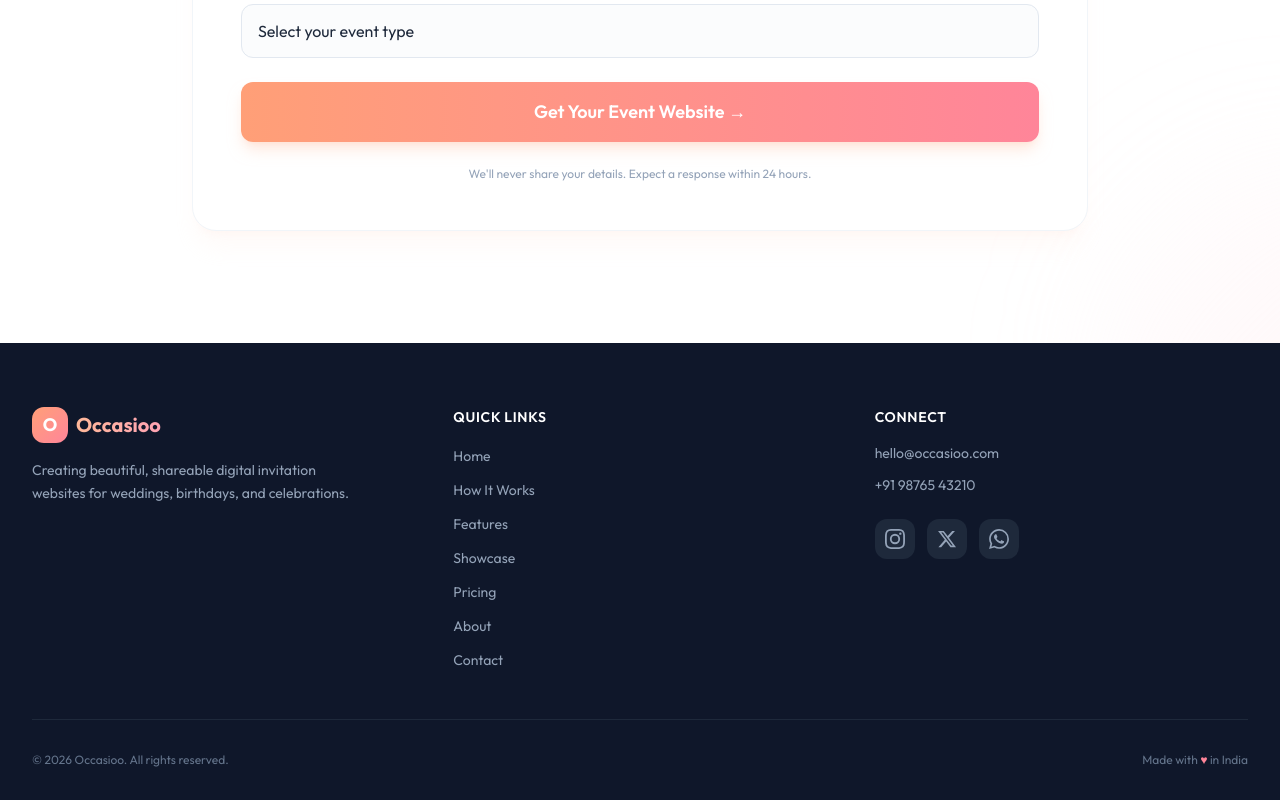
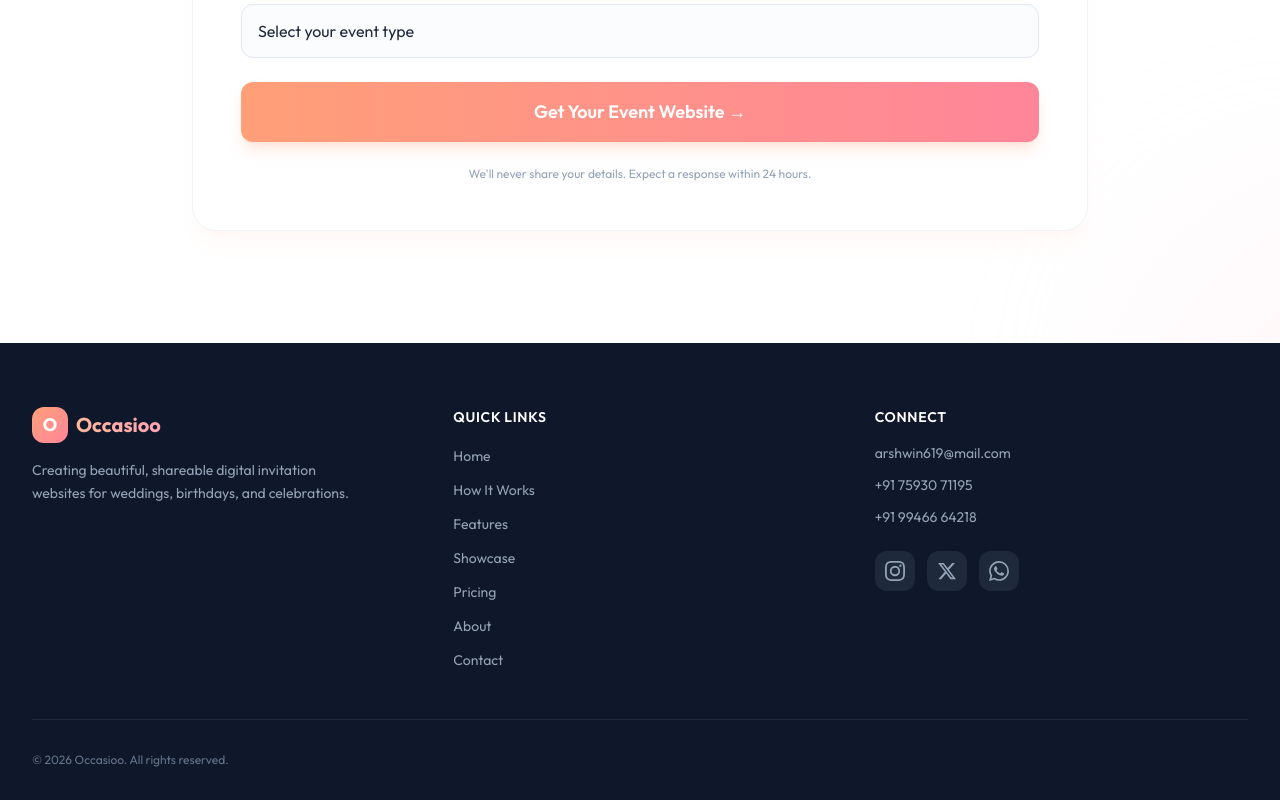
Before and after one commit to Arshwinsajeevan/startup, a Next.js app: page / in a window 1280 px wide. Shown: the part 6952-7752 px from the top of the page. Built offline with nearby package versions, Linux system fonts and the light colour scheme; a web font is replaced by a local one.

Commit message:
updated contacts and footer

```diff
--- a/app/components/Footer.jsx
+++ b/app/components/Footer.jsx
@@ -80,8 +80,9 @@ export default function Footer() {
           <div>
             <h4 className="text-sm font-semibold text-white uppercase tracking-wider mb-4">Connect</h4>
             <div className="space-y-3 mb-6">
-              <p className="text-sm text-slate-400">hello@occasioo.com</p>
-              <p className="text-sm text-slate-400">+91 98765 43210</p>
+              <p className="text-sm text-slate-400">arshwin619@mail.com</p>
+              <p className="text-sm text-slate-400">+91 75930 71195</p>
+              <p className="text-sm text-slate-400">+91 99466 64218</p>
             </div>
             <div className="flex items-center gap-3">
               {socialLinks.map((s) => (
@@ -103,9 +104,6 @@ export default function Footer() {
           <p className="text-xs text-slate-500">
             © {new Date().getFullYear()} Occasioo. All rights reserved.
           </p>
-          <p className="text-xs text-slate-500">
-            Made with <span className="text-rose-400">♥</span> in India
-          </p>
         </div>
       </div>
     </footer>
```
